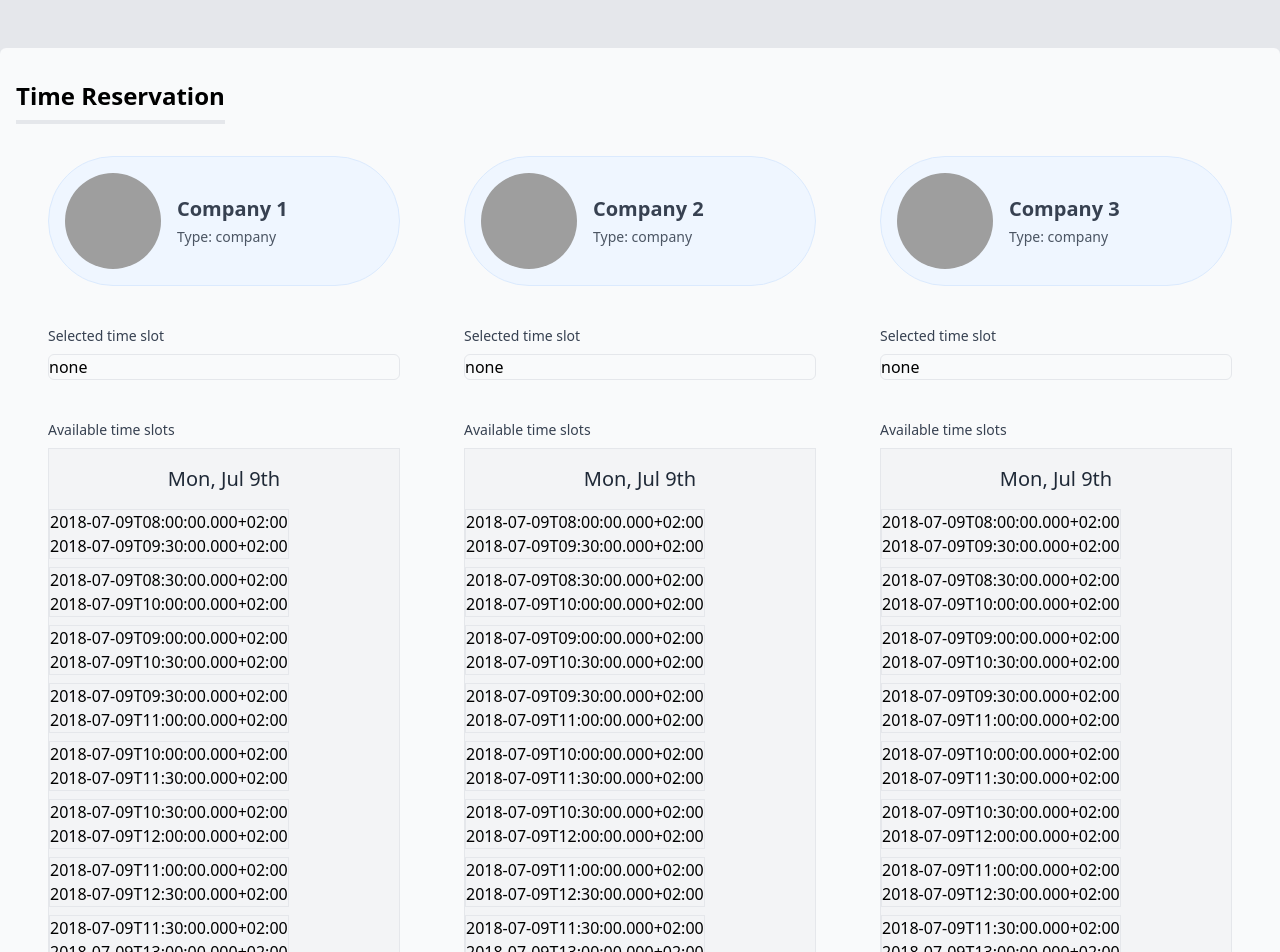
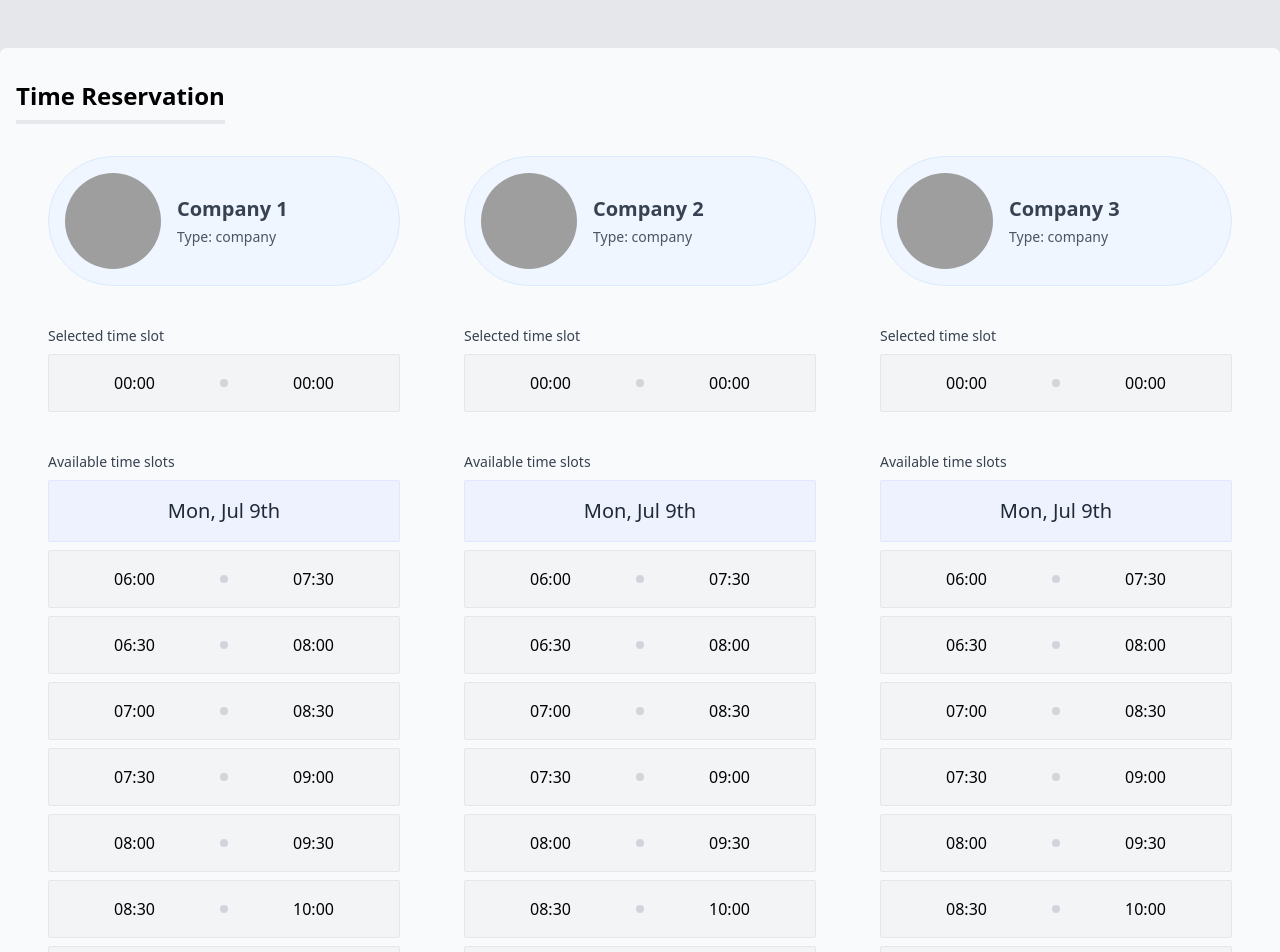
Before and after one commit to rezamajidi/time-reservation, a React (Vite) app: page / in a window 1280 px wide. Shown: the top 952 px of the page. Built offline with nearby package versions, Linux system fonts and the light colour scheme; data requests are answered from the project's data file; grey boxes are pictures that could not be loaded.

Commit message:
feat: add time-slot card

```diff
--- a/src/components/CompanyColumn.jsx
+++ b/src/components/CompanyColumn.jsx
@@ -1,6 +1,7 @@
 import CompanyHeader from "./CompanyHeader.jsx";
 import { groupTimesByEndDate } from "../helpers/utils";
 import { format } from "date-fns";
+import TimeSlot from "./TimeSlot.jsx";
 
 const CompanyColumn = ({ id, name, type, timeSlots }) => {
   return (
@@ -12,21 +13,20 @@ const CompanyColumn = ({ id, name, type, timeSlots }) => {
         type={type}
       />
       <p className="mt-10 mb-2 text-sm text-gray-700">Selected time slot</p>
-      <div className="border rounded-md">none</div>
+      <div className="rounded-md">
+        <TimeSlot start={"2022-05-05"} end={"2022-06-06"} />
+      </div>
       <p className="mt-10 mb-2 text-sm text-gray-700">Available time slots</p>
-      <div className="bg-gray-100">
+      <div>
         {Object.keys(groupTimesByEndDate(timeSlots)).map((key, index) => (
-          <div className="mb-1 border" key={index}>
-            <p className="p-4 text-xl text-center text-gray-800">
+          <div className="mb-1" key={index}>
+            <p className="p-4 mb-2 text-xl text-center text-gray-800 border border-indigo-100 rounded-sm bg-indigo-50">
               {format(new Date(key), "ccc, MMM do")}
             </p>
             <ul>
               {groupTimesByEndDate(timeSlots)[key].map((date, index) => (
-                <li key={index}>
-                  <button type="button" className="mb-2 border">
-                    <p>{date.start_time}</p>
-                    <p>{date.end_time}</p>
-                  </button>
+                <li className="mb-2" key={index}>
+                  <TimeSlot start={date.start_time} end={date.end_time} />
                 </li>
               ))}
             </ul>
--- /dev/null
+++ b/src/components/TimeSlot.jsx
@@ -0,0 +1,16 @@
+import { format } from "date-fns";
+
+const TimeSlot = ({ start, end }) => {
+  return (
+    <button
+      type="button"
+      className="flex items-center w-full py-4 transition-colors duration-300 bg-gray-100 border rounded-sm hover:bg-gray-200 justify-evenly"
+    >
+      <p>{format(new Date(start), "HH:mm")}</p>
+      <span className="w-2 h-2 bg-gray-300 rounded-full"></span>
+      <p>{format(new Date(end), "HH:mm")}</p>
+    </button>
+  );
+};
+
+export default TimeSlot;
```
